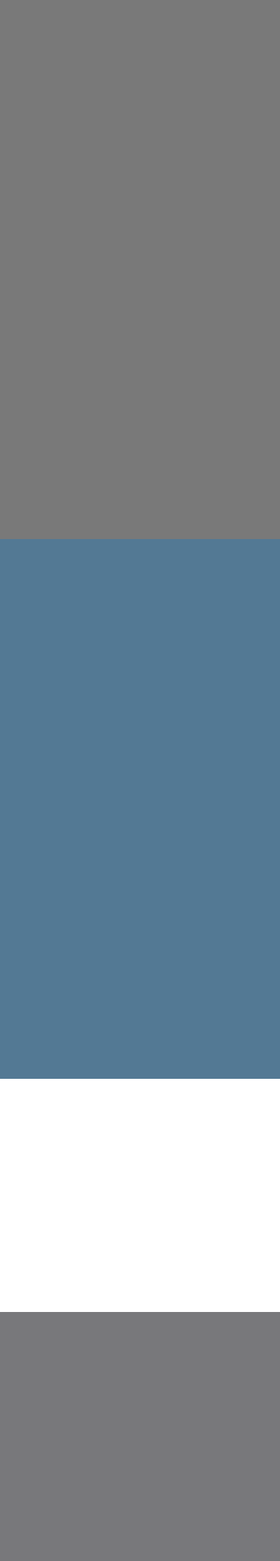
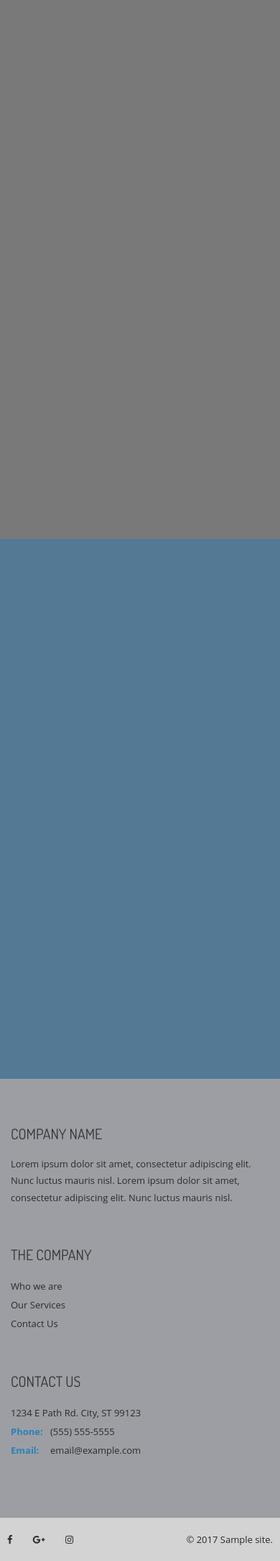
Before and after one commit to ge022/theme1, a WordPress theme: template index.php in a window 390 px wide. Shown: the part 845-3014 px from the top of the page at 72% size. Before the commit the page ends 2668 px from the top, so only its background shows below. Run offline with PHP 8.4 and a stand-in for WordPress, Linux system fonts and the light colour scheme; the site name, menu and one post (Sample post) are stand-ins, and other content is empty.

Commit message:
Updated footer

```diff
--- a/footer.php
+++ b/footer.php
@@ -2,17 +2,18 @@
   <div class="container">
     <div class="row">
 
-
-      <div class="col-md-4 col-xs-12">
-        <div class="footer-item">
+      <div class="col-md-4 col-xs-12 footer-item">
+        <div class="footer-inner-item">
           <h3>COMPANY NAME</h3>
-          <p class="footer-about">Lorem ipsum dolor sit amet, consectetur adipiscing elit. Nunc luctus mauris nisl, vel porttitor est bibendum eu. Sed vel nibh sed odio egestas congue a eget urna. Ut euismod libero sed dignissim porta.
-            purus pulvinar, pharetra. </p>
+          <p class="footer-about">
+            Lorem ipsum dolor sit amet, consectetur adipiscing elit. Nunc luctus mauris nisl.
+            Lorem ipsum dolor sit amet, consectetur adipiscing elit. Nunc luctus mauris nisl.
+          </p>
         </div>
       </div>
 
-      <div class="col-md-4 col-xs-12">
-        <div class="footer-item the-company">
+      <div class="col-md-4 col-xs-12 footer-item">
+        <div class="footer-inner-item the-company">
           <h3>THE COMPANY</h3>
           <ul>
             <li><a href="#top">Who we are</a></li>
@@ -22,8 +23,8 @@
         </div>
       </div>
 
-      <div class="col-md-4 col-xs-12">
-        <div class="footer-item">
+      <div class="col-md-4 col-xs-12 footer-item">
+        <div class="footer-inner-item">
           <h3>CONTACT US</h3>
           <div class="">
             <address>
@@ -42,25 +43,29 @@
   <div class="subfooter">
 
     <div class="container">
+
       <div class="row">
-        <div class="col-sm-6">
+        <div class="col-xs-12 subfooter-items">
+
+
             <ul class="social-list">
               <li class="list-item"><a target="_blank" href="#"><i class="fa fa-facebook"></i></a></li>
               <li class="list-item"><a target="_blank" href="#"><i class="fa fa-google-plus"></i></a></li>
               <li class="list-item"><a target="_blank" href="#"><i class="fa fa-instagram"></i></a></li>
             </ul>
-        </div>
-        <div class="col-sm-6">
+
             <div class="copy-text">
               &copy; <?php echo Date('Y'); ?> <?php bloginfo('name'); ?>.
             </div>
+
+
         </div>
       </div>
     </div>
 
   </div>
 
-  <a id="back-to-top" href="#" class="show">Back to top</a>
+  <!-- <a id="back-to-top" href="#" class="show">Back to top</a> -->
 
 </footer>
 
--- a/header.php
+++ b/header.php
@@ -68,7 +68,7 @@
       </button>
 
       <a class="navbar-brand smooth-nav" href="#top">
-        <img class="img-fluid" src="<?php bloginfo('template_url') ?>/images/logo.png" alt="brand image">
+        <img class="img-fluid" src="<?php bloginfo('template_url') ?>/images/logo2.png" alt="brand image">
       </a>
 
 
--- a/js/index.js
+++ b/js/index.js
@@ -1,18 +1,25 @@
 $(function () {
 
   // For browsers that do not support css height vh
-  $(window).on('load resize', function () {
+  $(window).on('load, resize', function () {
     $('.about').css('height', window.innerHeight);
-  });
+
+    if ($(window).width() > 767) {
+      $('main').css('margin-bottom', $('footer').css('height'));
+    } else {
+      $('main').css('margin-bottom', '0px');
+    }
+
+  }).trigger('resize');
 
   $('body').scrollspy({
     target: '.navbar',
-    offset: 60
+    offset: 61
   });
 
   $(document).on('click', '.navbar-nav .nav-link, .the-company a, .smooth-nav', function(event) {
     $('html, body').stop().animate({
-      scrollTop: $($(this).attr('href')).offset().top - 59
+      scrollTop: $($(this).attr('href')).offset().top - 60
     }, 1500, 'easeInOutExpo');
     event.preventDefault();
   });
--- a/style.css
+++ b/style.css
@@ -8,6 +8,7 @@ body {
   line-height: 1.8em;
   position: relative;
   height: 100%;
+
 }
 
 h1, h2,
@@ -46,12 +47,16 @@ header a {
 /* Header top bar */
 
 header .topbar {
+  -webkit-transition: all .5s;
   transition: all .5s;
   width: 100%;
   border-bottom: 1px solid rgba(44, 62, 80, .2);
 }
 
 header .topbar .topbar-lists {
+  display: -webkit-box;
+  display: -webkit-flex;
+  display: -ms-flexbox;
   display: flex;
   justify-content: space-between;
   padding: 10px 0;
@@ -59,6 +64,9 @@ header .topbar .topbar-lists {
 
 header .topbar .topbar-lists .info-list,
 header .topbar .topbar-lists .social-list {
+  display: -webkit-box;
+  display: -webkit-flex;
+  display: -ms-flexbox;
   display: flex;
   list-style-type: none;
   margin: 0;
@@ -89,6 +97,7 @@ header .bottombar {
   width: 100%;
   height: 70px;
   border-bottom: 1px solid rgba(44, 62, 80, .2);
+  -webkit-transition: all .5s;
   transition: all .5s;
 }
 
@@ -108,6 +117,7 @@ header .bottombar {
 }
 
 .navbar-brand img {
+  -webkit-transition: all .5s;
   transition: all .5s;
 }
 
@@ -155,6 +165,7 @@ header .bottombar {
 
 
 .navbar-toggler span {
+  -webkit-transition: all 0.2s;
   transition: all 0.2s;
 }
 
@@ -231,7 +242,7 @@ header .bottombar {
 
 /* Mobile */
 
-@media (max-width: 992px) {
+@media (max-width: 991px) {
 
   header .topbar {
     opacity: 0;
@@ -272,8 +283,6 @@ header .bottombar {
 
 
 main {
-  min-height: 1250px;
-  margin-bottom: 324px;
 }
 
 main section {
@@ -310,38 +319,36 @@ main .contact {
   background-color: #537994;
 }
 
+
+
+
+
+
+
 footer {
-  min-height: 200px;
   background: #9D9EA3;
-  padding: 80px 0 0 0;
-  position: fixed;
-  left: 0;
-  right: 0;
-  bottom: 0;
-  z-index: 1;
 }
 
-footer .footer-item {
-  padding-bottom: 60px;
-  line-height: 2em;
+footer .footer-inner-item {
+  padding: 20px 0px;
 }
 
-footer .footer-item h3 {
+footer .footer-inner-item h3 {
   margin-bottom: 20px;
   font-size: 20px;
 }
 
-footer .footer-about {
-  line-height: 1.8em;
+footer .footer-item ul,
+footer .footer-item address {
+  padding: 0;
+  list-style: none;
+  line-height: 2em;
 }
 
-footer .the-company h3 {
-  padding-left: 40px;
+footer .footer-inner-item ul {
 }
 
-footer .footer-item ul {
-  list-style: none;
-}
+
 
 footer address strong {
   display: inline-block;
@@ -354,27 +361,67 @@ footer a:hover {
   color: rgba(41, 128, 185, 1);
 }
 
-
 .subfooter {
   background: lightgray;
 }
 
-.subfooter .social-list,
+.subfooter .subfooter-items {
+  width: 100%;
+  height: 60px;
+  display: -webkit-box;
+  display: -webkit-flex;
+  display: -ms-flexbox;
+  display: flex;
+  justify-content: space-between;
+  flex-flow: wrap;
+  -webkit-flex-wrap: wrap;
+  -ms-flex-wrap: wrap;
+  -webkit-align-items: center;
+  align-items: center;
+}
+
+.subfooter .social-list {
+  padding-left: 10px;
+}
+
 .subfooter .copy-text {
-  padding: 10px 0;
+  padding-right: 10px;
 }
 
 footer .subfooter .social-list {
   list-style: none;
-  display: flex;
   margin: 0;
 }
+
 footer .subfooter .social-list .list-item {
+  display: inline;
   padding-right: 25px;
 }
 
-.copy-text {
-  text-align: right;
+@media (max-width: 767px) {
+  footer .footer-item:first-of-type {
+    padding-top: 45px;
+  }
+  footer .footer-item:last-of-type {
+    padding-bottom: 45px;
+  }
+}
+
+@media (min-width: 768px) {
+  footer {
+    position: fixed;
+    left: 0;
+    right: 0;
+    bottom: 0;
+    z-index: 1;
+  }
+  footer .topfooter {
+    padding: 0;
+  }
+  footer .footer-item {
+    padding-top: 80px;
+    padding-bottom: 80px;
+  }
 }
 
 
```
Also changed, not shown: images/logo.png, images/logo2.png (added). Lines whose indentation alone changed are shown as unchanged.
